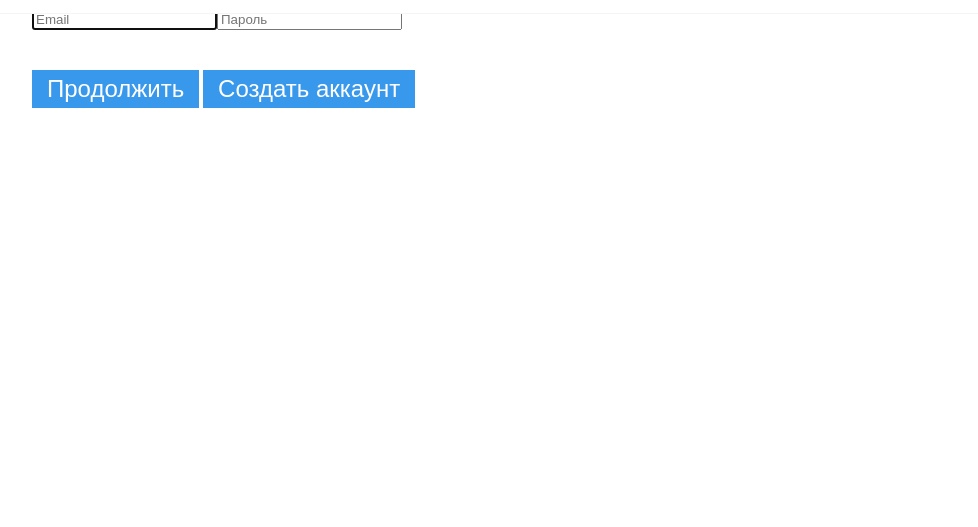
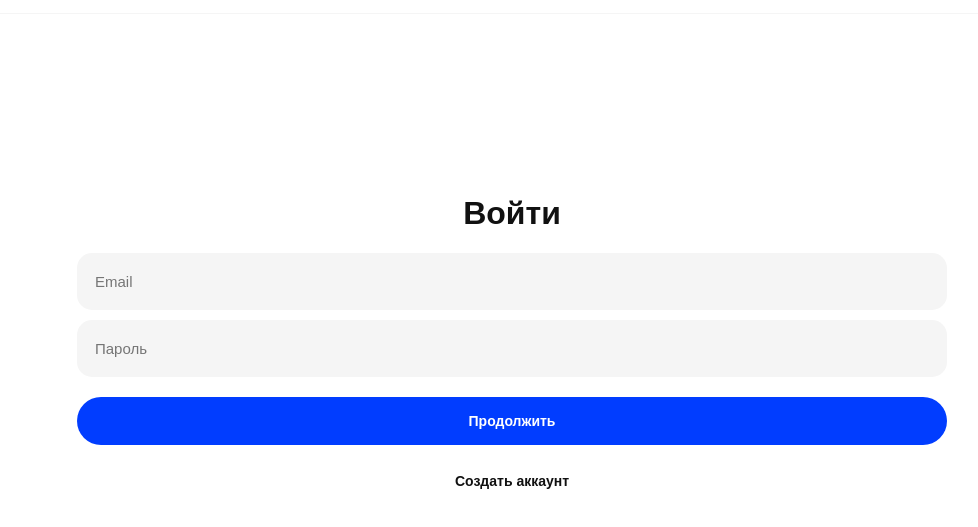
Before and after one commit to davincimtn/moika, a plain HTML site: page service/sign-in.html in a window 1280 px wide. Shown: the part 51-578 px from the top of the page, without its empty margins (128-1106 px from the left). Drawn offline with Linux system fonts and the light colour scheme; files whose address does not match are found by name; a web font is replaced by a local one.

Commit message:
обновил путь

```diff
--- a/service/sign-in.html
+++ b/service/sign-in.html
@@ -10,7 +10,7 @@
     <meta content="Login" property="twitter:title" />
     <meta content="width=device-width, initial-scale=1" name="viewport" />
     <meta content="Webflow" name="generator" />
-    <link href="/styles.css" rel="stylesheet" type="text/css" />
+    <link href="styles.css" rel="stylesheet" type="text/css" />
     <script
         type="text/javascript">!function (o, c) { var n = c.documentElement, t = " w-mod-"; n.className += t + "js", ("ontouchstart" in o || o.DocumentTouch && c instanceof DocumentTouch) && (n.className += t + "touch") }(window, document);</script>
     <link href="images/fav1.png" rel="shortcut icon" type="image/x-icon" />
```
